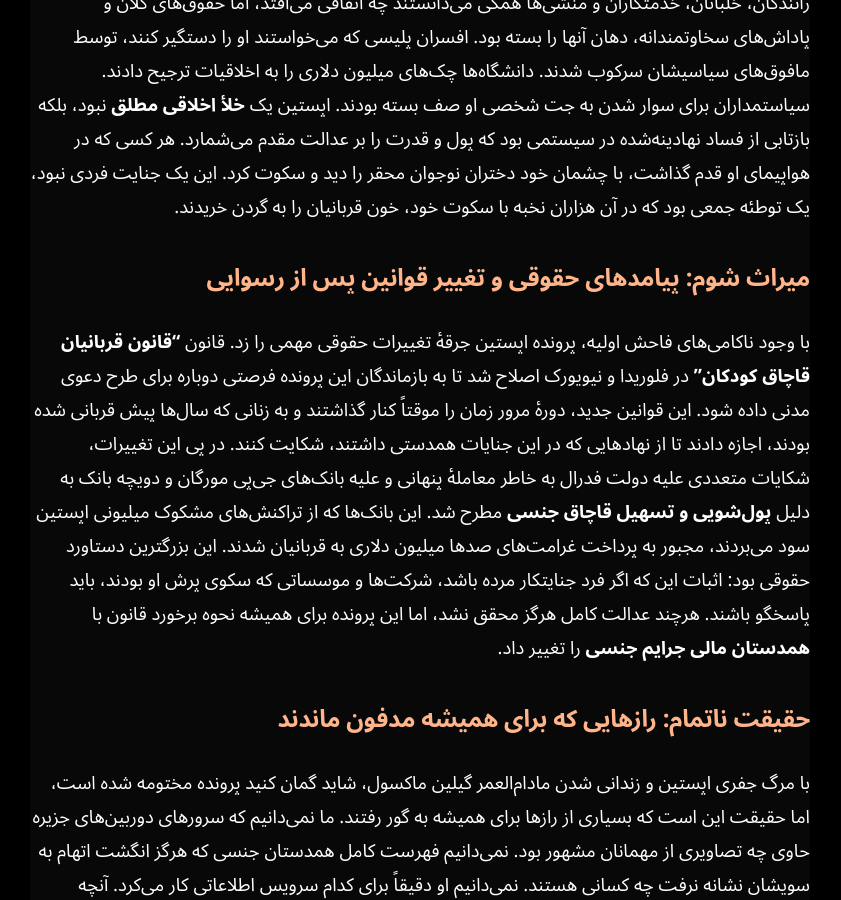
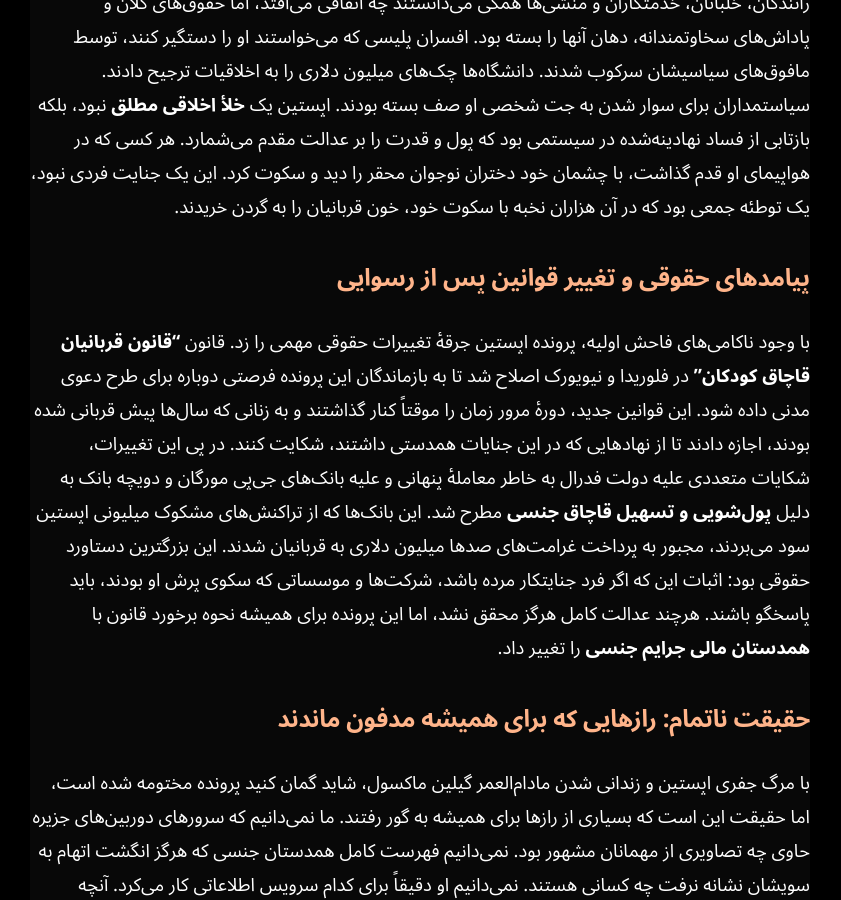
Before and after one commit to darkblog/darkblog.github.io, a Jekyll site: the page built from _posts/2026-5-14-epstein.md, in a window 1280 px wide and 900 px high, scrolled down 11433 px. Shown: the whole window, without its empty margins (220-1061 px from the left). Built offline with Jekyll 4.4.1, drawn with Linux system fonts in a browser that asks for light colours.

Commit message:
Update 2026-5-14-epstein.md

```diff
--- a/_posts/2026-5-14-epstein.md
+++ b/_posts/2026-5-14-epstein.md
@@ -96,7 +96,7 @@ title: "افشای تکان‌دهنده: شبکه مخفی جفری اپستی
 
 سوال نهایی و آزاردهنده‌ترین جنبه این پرونده این است: چرا با وجود اینکه صدها نفر از عیاشی‌های او خبر داشتند، کسی جلویش را نگرفت؟ پاسخ در **فرهنگ مصونیت** نهفته است که در رأس هرم قدرت جاری است. رانندگان، خلبانان، خدمتکاران و منشی‌ها همگی می‌دانستند چه اتفاقی می‌افتد، اما حقوق‌های کلان و پاداش‌های سخاوتمندانه، دهان آنها را بسته بود. افسران پلیسی که می‌خواستند او را دستگیر کنند، توسط مافوق‌های سیاسیشان سرکوب شدند. دانشگاه‌ها چک‌های میلیون دلاری را به اخلاقیات ترجیح دادند. سیاستمداران برای سوار شدن به جت شخصی او صف بسته بودند. اپستین یک **خلأ اخلاقی مطلق** نبود، بلکه بازتابی از فساد نهادینه‌شده در سیستمی بود که پول و قدرت را بر عدالت مقدم می‌شمارد. هر کسی که در هواپیمای او قدم گذاشت، با چشمان خود دختران نوجوان محقر را دید و سکوت کرد. این یک جنایت فردی نبود، یک توطئه جمعی بود که در آن هزاران نخبه با سکوت خود، خون قربانیان را به گردن خریدند.
 
-## میراث شوم: پیامدهای حقوقی و تغییر قوانین پس از رسوایی
+## پیامدهای حقوقی و تغییر قوانین پس از رسوایی
 
 با وجود ناکامی‌های فاحش اولیه، پرونده اپستین جرقهٔ تغییرات حقوقی مهمی را زد. قانون **"قانون قربانیان قاچاق کودکان"** در فلوریدا و نیویورک اصلاح شد تا به بازماندگان این پرونده فرصتی دوباره برای طرح دعوی مدنی داده شود. این قوانین جدید، دورهٔ مرور زمان را موقتاً کنار گذاشتند و به زنانی که سال‌ها پیش قربانی شده بودند، اجازه دادند تا از نهادهایی که در این جنایات همدستی داشتند، شکایت کنند. در پی این تغییرات، شکایات متعددی علیه دولت فدرال به خاطر معاملهٔ پنهانی و علیه بانک‌های جی‌پی مورگان و دویچه بانک به دلیل **پول‌شویی و تسهیل قاچاق جنسی** مطرح شد. این بانک‌ها که از تراکنش‌های مشکوک میلیونی اپستین سود می‌بردند، مجبور به پرداخت غرامت‌های صدها میلیون دلاری به قربانیان شدند. این بزرگترین دستاورد حقوقی بود: اثبات این که اگر فرد جنایتکار مرده باشد، شرکت‌ها و موسساتی که سکوی پرش او بودند، باید پاسخگو باشند. هرچند عدالت کامل هرگز محقق نشد، اما این پرونده برای همیشه نحوه برخورد قانون با **همدستان مالی جرایم جنسی** را تغییر داد.
 
```
